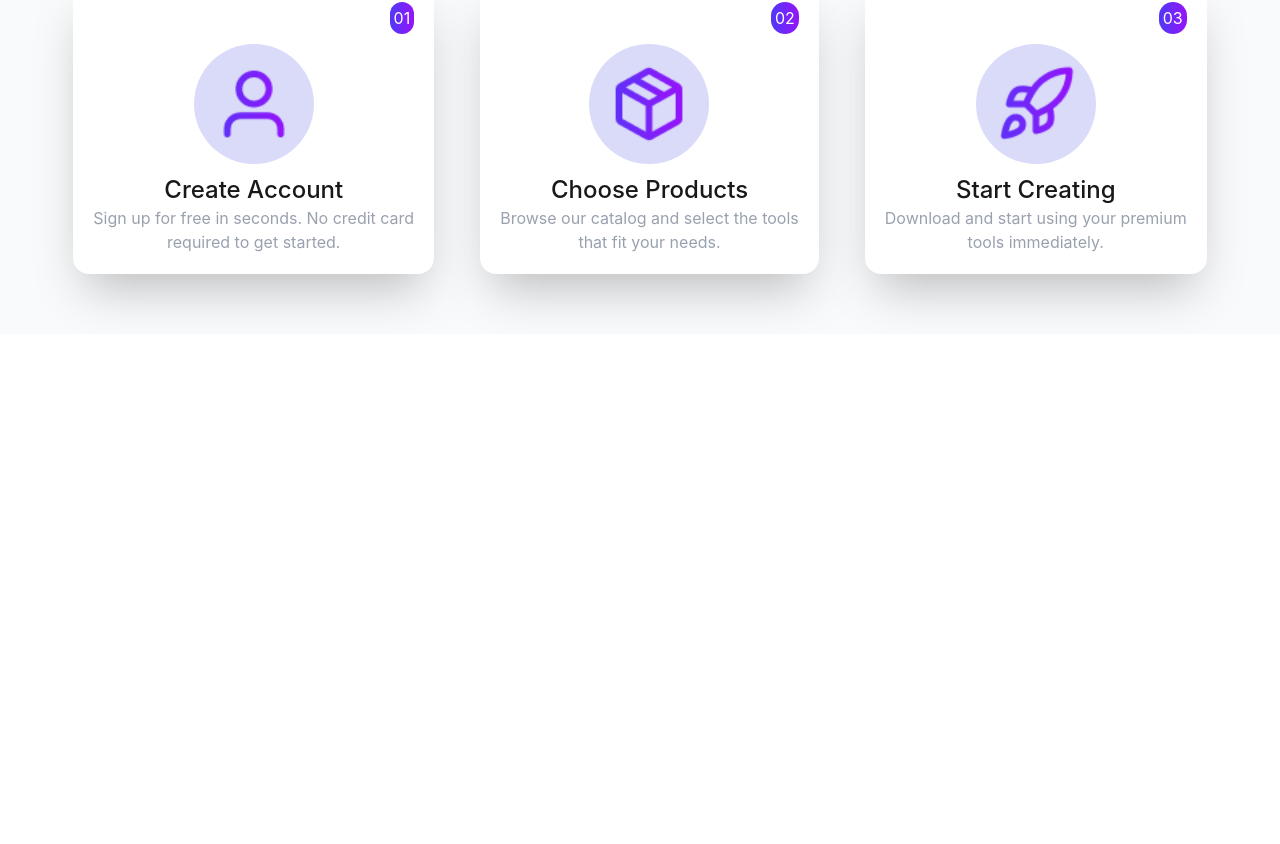
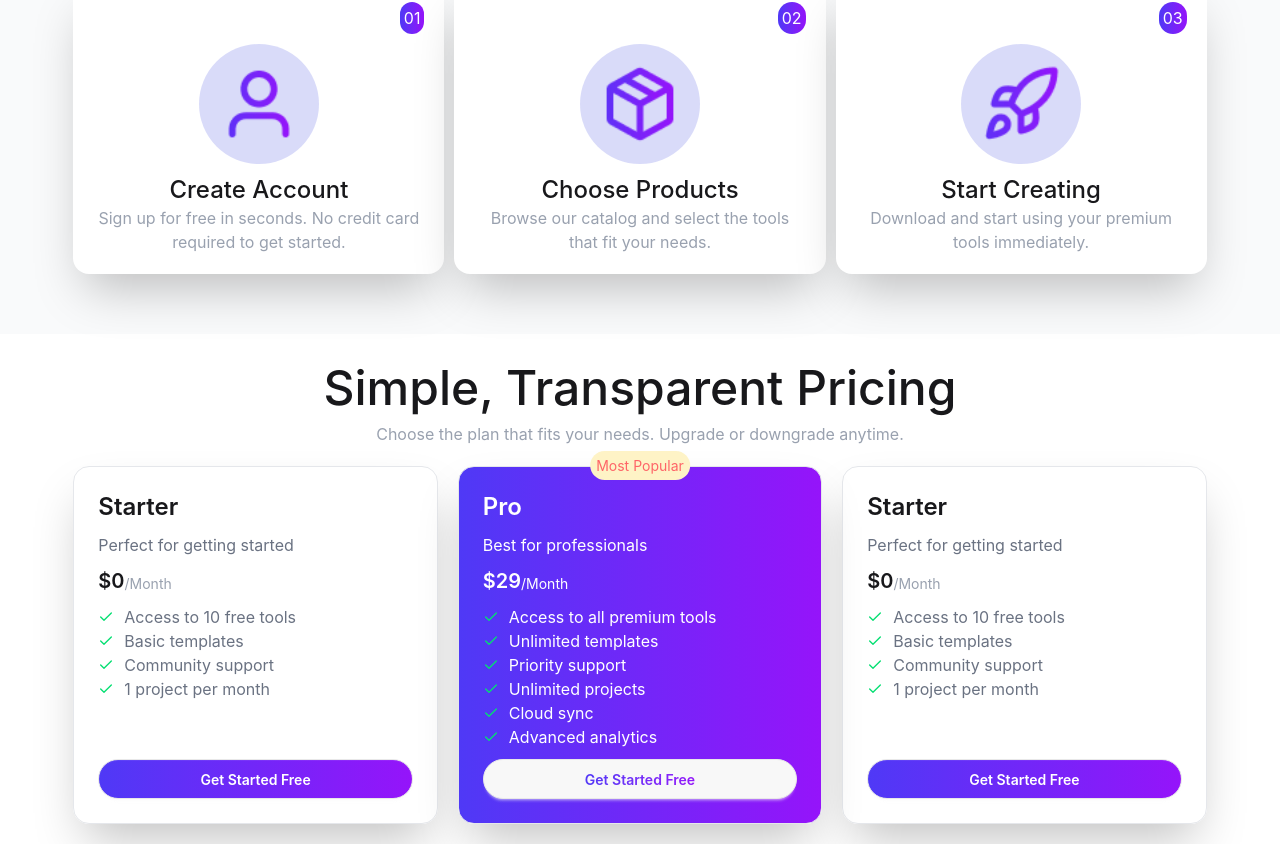
Before and after one commit to Mr-Xibon94/A6-digitaToolsPlatform-byMdMamunurRahman, a React (Vite) app: page / in a window 1280 px wide. Shown: the part 2506-3350 px from the top of the page. Before the commit the page ends 2840 px from the top, so only its background shows below. Built offline with nearby package versions, Linux system fonts and the light colour scheme.

Commit message:
added the body section part four

```diff
--- a/src/Components/Allcards.jsx
+++ b/src/Components/Allcards.jsx
@@ -6,6 +6,7 @@ import Navbar from './NavBar/Navbar';
 import Banner from './Banner/Banner';
 import BodySectionOne from './BodySection/BodySectionOne';
 import BodySectionThree from './BodySection/BodySectionThree';
+import BodySectionFour from './BodySection/BodySectionFour';
 
 const Allcards = ({ cardsDataPromise }) => {
     // here the api data is used
@@ -153,6 +154,12 @@ const Allcards = ({ cardsDataPromise }) => {
 
             </BodySectionThree>
 
+
+            {/* it is my body section part 4  */}
+            <BodySectionFour>
+
+            </BodySectionFour>
+
         </div>
     );
 };
--- /dev/null
+++ b/src/Components/BodySection/BodySectionFour.jsx
@@ -0,0 +1,113 @@
+import { Check } from 'lucide-react';
+import React from 'react';
+
+const BodySectionFour = () => {
+    return (
+        <div>
+            {/* All the pricing card div  */}
+            <div className='w-11/12 mx-auto p-5'>
+                <div className='  text-center mb-5'>
+                    <h1 className='text-5xl font-medium m-2.5'>Simple, Transparent Pricing</h1>
+                    <p className='text-gray-400'>Choose the plan that fits your needs. Upgrade or downgrade anytime.</p>
+                </div>
+
+                <div className='flex flex-col md:flex-row gap-5 items-stretch '>
+                    {/* card one  */}
+                    <div className='flex flex-col border shadow-2xl border-gray-200 rounded-2xl p-6 gap-2.5 flex-1  '>
+
+
+                        <h2 className='text-2xl font-semibold'>Starter</h2>
+
+                        <p className='text-gray-500'>Perfect for getting started</p>
+
+                        <div className='flex '>
+                            <h1 className='text-xl font-semibold'>$0</h1>
+                            <h1 ><sub className='text-gray-400 text-[14px]'>/Month</sub> </h1>
+                        </div>
+                        {/* it is the features section of my card  */}
+                        <ul>
+                            <li className='flex text-gray-500'><Check className='text-green-400 w-4 mr-2.5'></Check><p>Access to 10 free tools</p></li>
+                            <li className='flex text-gray-500'><Check className='text-green-400 w-4 mr-2.5'></Check><p>Basic templates</p></li>
+                            <li className='flex text-gray-500'><Check className='text-green-400 w-4 mr-2.5'></Check><p>Community support</p></li>
+                            <li className='flex text-gray-500'><Check className='text-green-400 w-4 mr-2.5'></Check><p>1 project per month</p></li>
+
+                        </ul>
+
+                        {/* card button  */}
+                        <div className={`btn rounded-3xl btn-w-full flex justify-center mt-auto bodyColor  text-white`}>
+                            <button  >Get Started Free</button>
+                        </div>
+
+                    </div>
+
+                    {/* card -two  */}
+                    <div className='flex flex-col border shadow-2xl border-gray-200 rounded-2xl p-6 gap-2.5 flex-1 bodyColor text-white relative'>
+                        <div className='absolute -top-4 left-1/2 -translate-x-1/2'>
+
+                            <div className='flex w-fit px-1.5 p-1 rounded-3xl bg-amber-100'>
+                                <p className='text-[14px] text-red-400 '>Most Popular</p>
+                            </div>
+                        </div>
+
+
+                        <h2 className='text-2xl font-semibold text-white'>Pro</h2>
+
+                        <p className='text-white '>Best for professionals</p>
+
+                        <div className='flex '>
+                            <h1 className='text-xl font-semibold'>$29</h1>
+                            <h1 ><sub className='text-[14px]'>/Month</sub> </h1>
+                        </div>
+                        {/* it is the features section of my card  */}
+                        <ul className=''>
+                            <li className='flex'><Check className='text-green-400 w-4 mr-2.5'></Check><p>Access to all premium tools</p></li>
+                            <li className='flex  '><Check className='text-green-400 w-4 mr-2.5'></Check><p>Unlimited templates</p></li>
+                            <li className='flex'><Check className='text-green-400 w-4 mr-2.5'></Check><p>Priority support</p></li>
+                            <li className='flex'><Check className='text-green-400 w-4 mr-2.5'></Check><p>Unlimited projects</p></li>
+                            <li className='flex'><Check className='text-green-400 w-4 mr-2.5'></Check><p>Cloud sync</p></li>
+                            <li className='flex'><Check className='text-green-400 w-4 mr-2.5'></Check><p>Advanced analytics</p></li>
+
+                        </ul>
+
+                        {/* card button  */}
+                        <div className={`btn rounded-3xl btn-w-full flex justify-center mt-auto  border`}>
+                            <button className='bg-gradient-to-r from-[#4f39f6] to-[#9514fa] bg-clip-text text-transparent p-1' >Get Started Free</button>
+                        </div>
+
+                    </div>
+
+                    {/* card - three  */}
+                    <div className='flex flex-col border shadow-2xl border-gray-200 rounded-2xl p-6  gap-2.5 flex-1 '>
+
+
+                        <h2 className='text-2xl font-semibold'>Starter</h2>
+
+                        <p className='text-gray-500'>Perfect for getting started</p>
+
+                        <div className='flex '>
+                            <h1 className='text-xl font-semibold'>$0</h1>
+                            <h1 ><sub className='text-gray-400 text-[14px]'>/Month</sub> </h1>
+                        </div>
+                        {/* it is the features section of my card  */}
+                        <ul>
+                            <li className='flex text-gray-500'><Check className='text-green-400 w-4 mr-2.5'></Check><p>Access to 10 free tools</p></li>
+                            <li className='flex text-gray-500'><Check className='text-green-400 w-4 mr-2.5'></Check><p>Basic templates</p></li>
+                            <li className='flex text-gray-500'><Check className='text-green-400 w-4 mr-2.5'></Check><p>Community support</p></li>
+                            <li className='flex text-gray-500'><Check className='text-green-400 w-4 mr-2.5'></Check><p>1 project per month</p></li>
+
+                        </ul>
+
+                        {/* card button  */}
+                        <div className={`btn rounded-3xl btn-w-full flex justify-center mt-auto bodyColor  text-white`}>
+                            <button  >Get Started Free</button>
+                        </div>
+
+                    </div>
+                </div>
+
+            </div>
+        </div>
+    );
+};
+
+export default BodySectionFour;
--- a/src/Components/BodySection/BodySectionThree.jsx
+++ b/src/Components/BodySection/BodySectionThree.jsx
@@ -13,9 +13,9 @@ const BodySectionThree = () => {
                     <p className='text-gray-400'>Start using premium digital tools in minutes, not hours.</p>
                 </div>
                 {/* here all of my get started card  */}
-                <div className='flex flex-col justify-center md:flex-row md:justify-between gap-2.5  bg-gray-50'>
+                <div className='flex flex-col md:flex-row gap-2.5  bg-gray-50'>
                     {/* card - 01 */}
-                    <div className=' rounded-2xl p-5 bg-white border-none shadow-2xl space-y-2.5'>
+                    <div className='flex-1 rounded-2xl p-5 bg-white border-none shadow-2xl space-y-2.5'>
                         <div className='flex justify-end'>
                             <div className='flex w-fit rounded-full p-1 bodyColor text-white '>
                             <p className=' justify-end'>01</p>
@@ -32,7 +32,7 @@ const BodySectionThree = () => {
                         </div>
                     </div>
                     {/* card - 02 */}
-                    <div className=' rounded-2xl p-5 bg-white border-none shadow-2xl space-y-2.5'>
+                    <div className='flex-1 rounded-2xl p-5 bg-white border-none shadow-2xl space-y-2.5'>
                         <div className='flex justify-end'>
                             <div className='flex w-fit rounded-full p-1 bodyColor text-white '>
                             <p className=' justify-end'>02</p>
@@ -49,7 +49,7 @@ const BodySectionThree = () => {
                         </div>
                     </div>
                         {/* card -03 */}
-                    <div className=' rounded-2xl p-5 bg-white border-none shadow-2xl space-y-2.5'>
+                    <div className='flex-1 rounded-2xl p-5 bg-white border-none shadow-2xl space-y-2.5'>
                         <div className='flex justify-end'>
                             <div className='flex w-fit rounded-full p-1 bodyColor text-white '>
                             <p className=' justify-end'>03</p>
```
